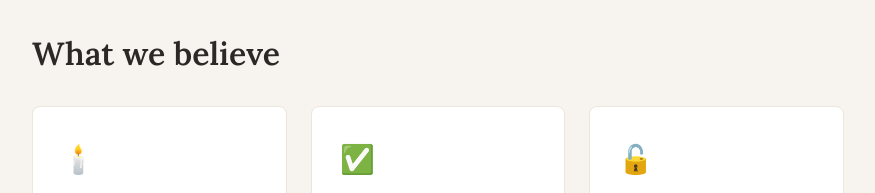
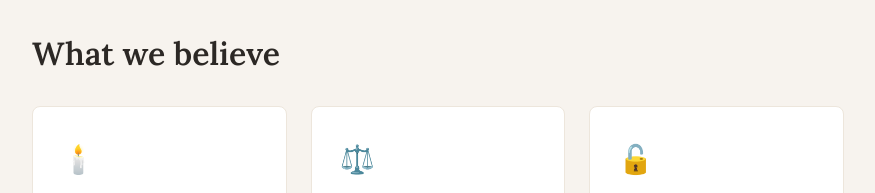
Before and after one commit to delatee/deadparentssociety.co, a plain HTML site: page about.html in a window 1280 px wide. Shown: the part 960-1153 px from the top of the page, without its empty margins (202-1077 px from the left). Drawn offline with Linux system fonts and the light colour scheme.

Commit message:
Change card icon from check to balance scale

```diff
--- a/about.html
+++ b/about.html
@@ -68,7 +68,7 @@
         <p>Whether your parent died last month or many years ago, you're welcome here. There's no timeline and no end-date for our grief.</p>
       </div>
       <div class="card">
-        <div class="card-icon">✅</div>
+        <div class="card-icon">⚖️</div>
         <h3>There's no right or wrong</h3>
         <p>We know every grief journey is different. We share our stories to show every experience is normal.</p>
       </div>
```
